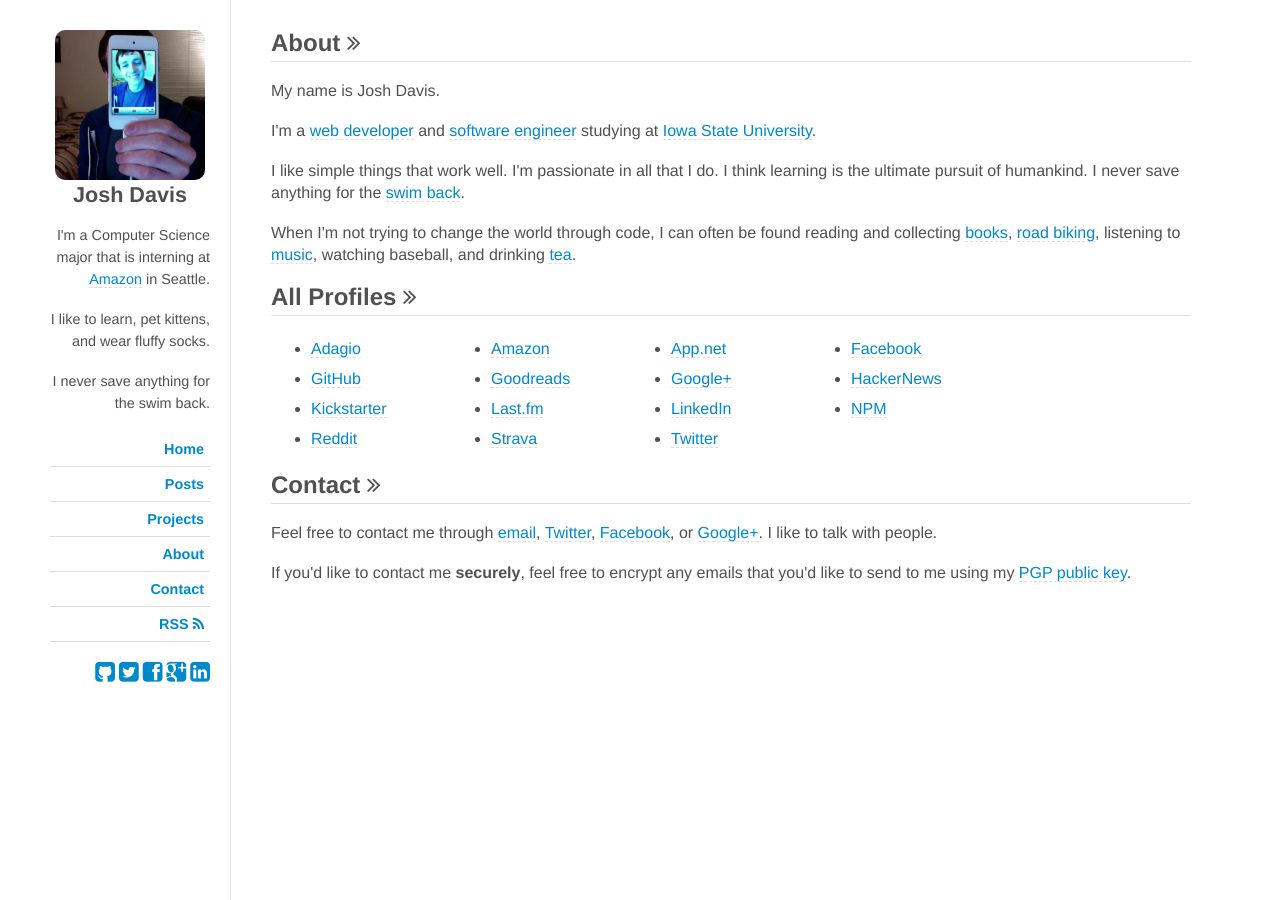
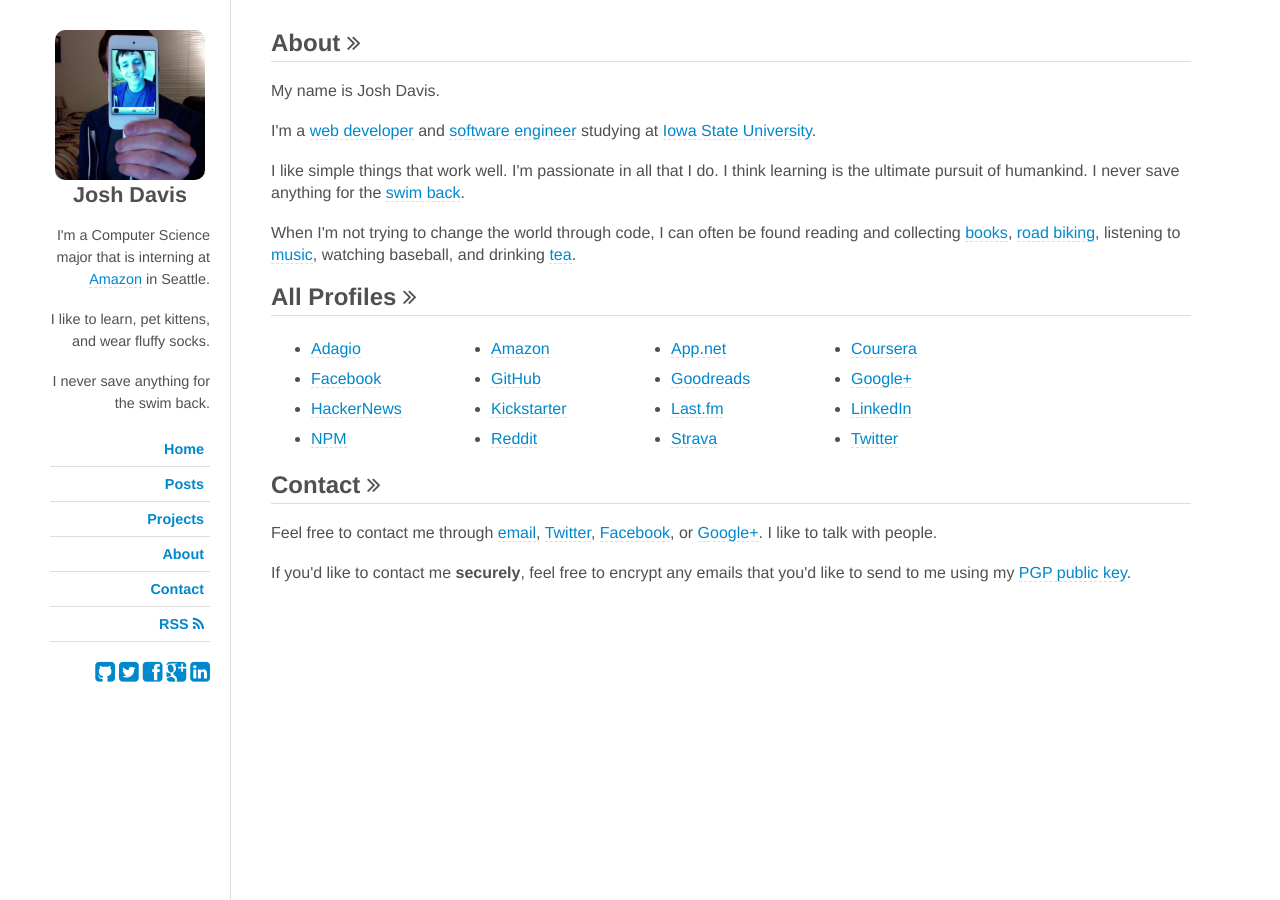
Before and after one commit to jdavis/jdavis.github.com, a Jekyll site: the page built from about.html, in a window 1280 px wide. Built offline with Jekyll 4.4.1, drawn with Linux system fonts in a browser that asks for light colours; some web fonts are replaced; Markdown is read by kramdown in place of the engine named in the settings.

Commit message:
Add Coursera profile link

```diff
--- a/about.html
+++ b/about.html
@@ -39,6 +39,7 @@
     <li><a title="Adagio" href="http://www.adagio.com/pages/customer_profile.html?userId=349628JD&SID=6e0c41dec217c656026ebd206454e619">Adagio</a></li>
     <li><a title="Amazon" href="https://www.amazon.com/gp/pdp/profile/AYOIM6S23UDAH">Amazon</a></li>
     <li><a title="App.net" href="https://alpha.app.net/jdavis">App.net</a></li>
+    <li><a title="Coursera.org" href="https://www.coursera.org/user/i/304760a07e77c7a51b7d322b83af7872">Coursera</a></li>
     <li><a title="Facebook" href="https://facebook.com/joshd">Facebook</a></li>
     <li><a title="GitHub" href="https://github.com/jdavis">GitHub</a></li>
     <li><a title="Goodreads" href="http://goodreads.com/joshuad">Goodreads</a></li>
```
